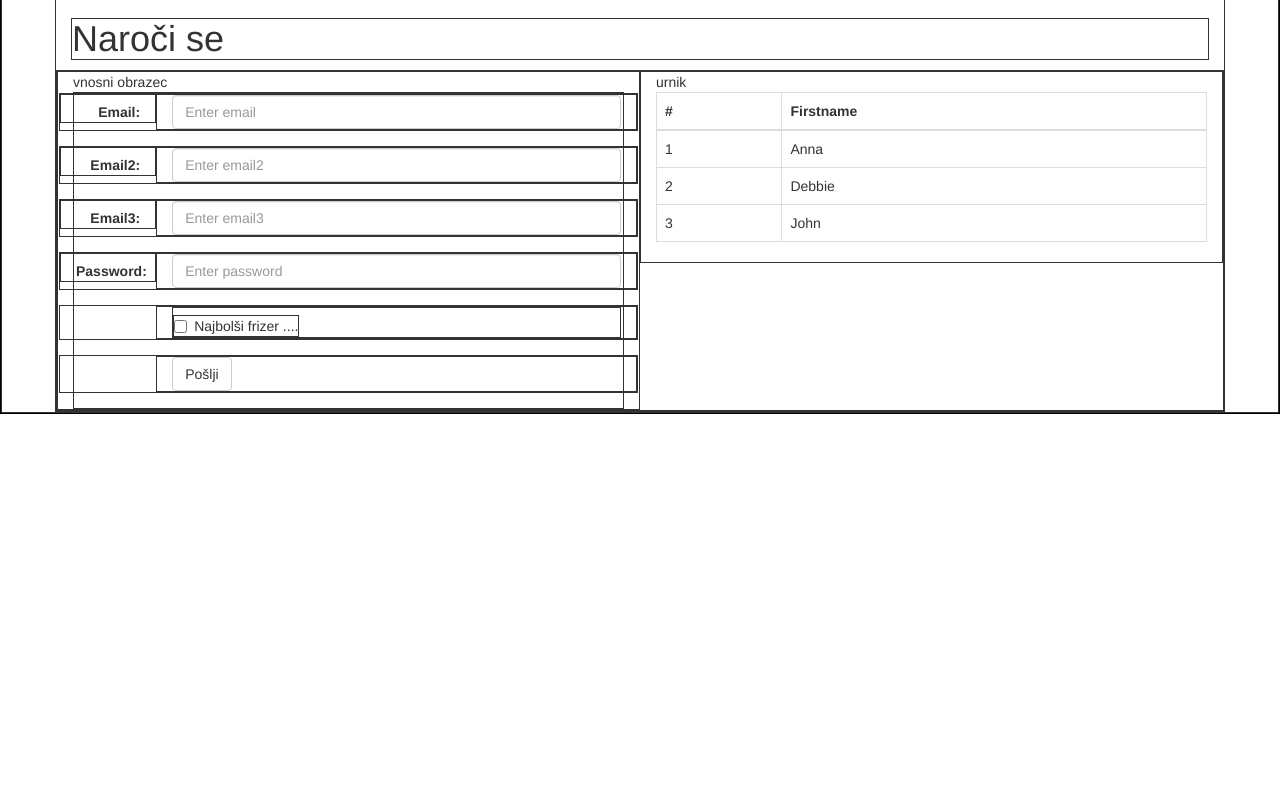
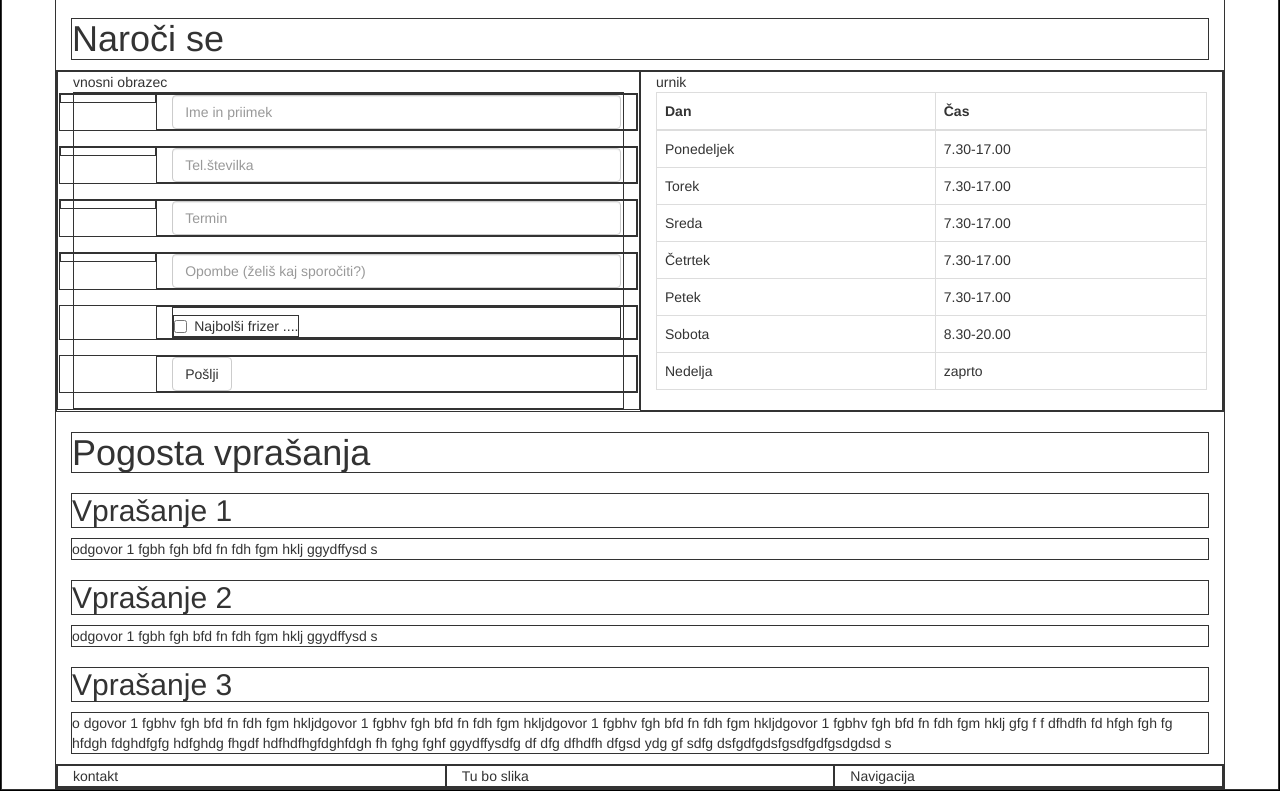
Before and after one commit to NinaLobe/frizerski, a plain HTML site: page index.html in a window 1280 px wide. Shown: the part 732-1523 px from the top of the page. Before the commit the page ends 1146 px from the top, so only its background shows below. Drawn offline with nearby package versions, Linux system fonts and the light colour scheme.

Commit message:
Dodana razdeljena noga

```diff
--- a/index.html
+++ b/index.html
@@ -108,27 +108,27 @@
       <div class="col-md-6">vnosni obrazec
         <form class="form-horizontal">
           <div class="form-group">
-      <label class="control-label col-sm-2" for="email">Email:</label>
+            <label class="control-label col-sm-2" for="email"></label>
             <div class="col-sm-10">
-        <input type="email" class="form-control" id="email" placeholder="Enter email">
+              <input type="name" class="form-control" id="email" placeholder="Ime in priimek">
             </div>
           </div>
           <div class="form-group">
-      <label class="control-label col-sm-2" for="email">Email2:</label>
+            <label class="control-label col-sm-2" for="input"></label>
             <div class="col-sm-10">
-        <input type="email" class="form-control" id="email" placeholder="Enter email2">
+              <input type="email" class="form-control" id="email" placeholder="Tel.številka">
             </div>
           </div>
           <div class="form-group">
-      <label class="control-label col-sm-2" for="email">Email3:</label>
+            <label class="control-label col-sm-2" for="input"></label>
             <div class="col-sm-10">
-        <input type="email" class="form-control" id="email" placeholder="Enter email3">
+              <input type="email" class="form-control" id="email" placeholder="Termin">
             </div>
           </div>
           <div class="form-group">
-      <label class="control-label col-sm-2" for="pwd">Password:</label>
+            <label class="control-label col-sm-2" for="input"></label>
             <div class="col-sm-10">
-        <input type="password" class="form-control" id="pwd" placeholder="Enter password">
+              <input type="email" class="form-control" id="email" placeholder="Opombe (želiš kaj sporočiti?)">
             </div>
           </div>
           <div class="form-group">
@@ -149,29 +149,41 @@
         <table class="table table-bordered">
           <thead>
             <tr>
-         <th>#</th>
-         <th>Firstname</th>
+              <th>Dan</th>
+              <th>Čas</th>
             </tr>
           </thead>
           <tbody>
             <tr>
-         <td>1</td>
-         <td>Anna</td>
+              <td>Ponedeljek</td>
+              <td>7.30-17.00</td>
             </tr>
             <tr>
-         <td>2</td>
-         <td>Debbie</td>
+              <td>Torek</td>
+              <td>7.30-17.00</td>
             </tr>
             <tr>
-         <td>3</td>
-         <td>John</td>
+              <td>Sreda</td>
+              <td>7.30-17.00</td>
+            </tr>
+            <tr>
+              <td>Četrtek</td>
+              <td>7.30-17.00</td>
+            </tr>
+            <tr>
+              <td>Petek</td>
+              <td>7.30-17.00</td>
+            </tr>
+            <tr>
+              <td>Sobota</td>
+              <td>8.30-20.00</td>
+            </tr>
+            <tr>
+              <td>Nedelja</td>
+              <td>zaprto</td>
             </tr>
           </tbody>
         </table>
-
-
-
-
 
       </div>
 
@@ -179,6 +191,24 @@
 
 
     </div>
+    <h1>Pogosta vprašanja</h1>
+    <h2>Vprašanje 1</h2>
+    <p>odgovor 1 fgbh fgh bfd fn fdh fgm hklj ggydffysd s</p>
+    <h2>Vprašanje 2</h2>
+    <p>odgovor 1 fgbh fgh bfd fn fdh fgm hklj ggydffysd s</p>
+    <h2>Vprašanje 3</h2>
+    <p>o dgovor 1 fgbhv fgh bfd fn fdh fgm hkljdgovor 1 fgbhv fgh bfd fn fdh
+      fgm hkljdgovor 1 fgbhv fgh bfd fn fdh fgm hkljdgovor 1 fgbhv fgh bfd fn fdh fgm hklj
+      gfg f f dfhdfh fd hfgh fgh fg hfdgh fdghdfgfg hdfghdg fhgdf hdfhdfhgfdghfdgh
+      fh fghg fghf ggydffysdfg df dfg dfhdfh dfgsd ydg gf sdfg dsfgdfgdsfgsdfgdfgsdgdsd s</p>
+
+      <div class="row">
+        <div class="col-md-4">kontakt </div>
+        <div class="col-md-4">Tu bo slika </div>
+        <div class="col-md-4">Navigacija  </div>
+
       </div>
+    </div>
+
   </body>
   </html>
```
Lines whose indentation alone changed are shown as unchanged.
